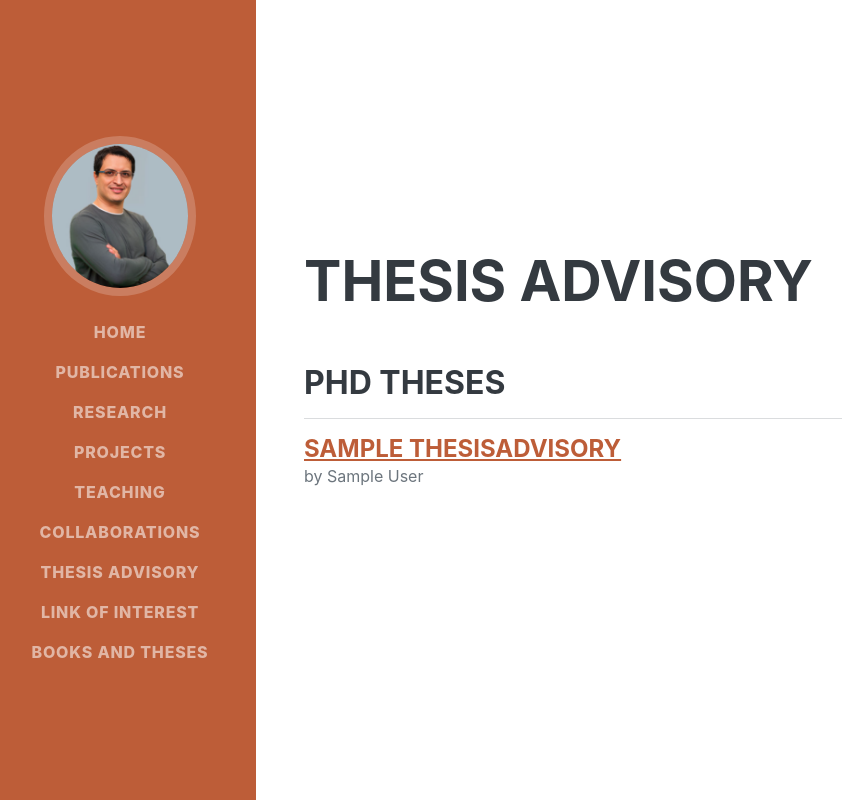
After one commit to mavergarah/diegopeluffo_app, a Django app: page /prolaborations/thesis_advisory/ in a window 1280 px wide. The commit adds this page. Shown: the whole page, without its empty margins (16-858 px from the left). Run offline with Django 4.2, Linux system fonts and the light colour scheme; tables that the repository leaves empty hold one stand-in row (values such as "Sample post"); some libraries are stand-ins or nearby versions; some web fonts are replaced.

Commit message:
collaborations, thesis advisory and projects added to website

```diff
--- a/diegopeluffo_app/templates/app/index.html
+++ b/diegopeluffo_app/templates/app/index.html
@@ -30,9 +30,9 @@
                     <li class="nav-item"><a class="nav-link js-scroll-trigger" href="{% url 'publications:journals' %}">Publications</a></li>
                     <li class="nav-item"><a class="nav-link js-scroll-trigger" href="{% url 'personalinfo:research_lines' %}">Research</a></li>
                     <li class="nav-item"><a class="nav-link js-scroll-trigger" href="{% url 'prolaborations:projects' %}">Projects</a></li>
-                    <li class="nav-item"><a class="nav-link js-scroll-trigger" href="#skills">Teaching</a></li>
-                    <li class="nav-item"><a class="nav-link js-scroll-trigger" href="#awards">Collaborations</a></li>
-                    <li class="nav-item"><a class="nav-link js-scroll-trigger" href="#awards">Thesis Advisory</a></li>
+                    <li class="nav-item"><a class="nav-link js-scroll-trigger" href="{% url 'prolaborations:teaching' %}">Teaching</a></li>
+                    <li class="nav-item"><a class="nav-link js-scroll-trigger" href="{% url 'prolaborations:collaborations' %}">Collaborations</a></li>
+                    <li class="nav-item"><a class="nav-link js-scroll-trigger" href="{% url 'prolaborations:thesis_advisory' %}">Thesis Advisory</a></li>
                     <li class="nav-item"><a class="nav-link js-scroll-trigger" href="{% url 'personalinfo:link_interest' %}">Link of Interest</a></li>
                     <li class="nav-item"><a class="nav-link js-scroll-trigger" href="{% url 'publications:books_theses' %}">Books and Theses</a></li>
                 </ul>
--- a/prolaborations/data.py
+++ b/prolaborations/data.py
@@ -5,3 +5,13 @@ KIND_CHOICES = (
     (KIND_CHOICE_C, 'Current'),
     (KIND_CHOICE_P, 'Past'),
 )
+
+THESIS_PHD = 1
+THESIS_MAS = 2
+THESIS_UND = 3
+
+THESIS_CHOICES = (
+    (THESIS_PHD, 'PhD'),
+    (THESIS_MAS, 'Master'),
+    (THESIS_UND, 'Undergraduate'),
+)
--- a/prolaborations/models.py
+++ b/prolaborations/models.py
@@ -1,9 +1,9 @@
 from django.db import models
-from .data import KIND_CHOICES
+from .data import KIND_CHOICES, THESIS_CHOICES
 
 class Project(models.Model):
     title = models.TextField(
-        max_length=200,
+        max_length=400,
         blank=True,
         null=True,
         verbose_name="Project Title",
@@ -23,7 +23,6 @@ class Project(models.Model):
         verbose_name="Project URL"
     )
 
-
     kind_of_project = models.PositiveSmallIntegerField(
         choices=KIND_CHOICES,
         verbose_name='Kind of Project',
@@ -38,3 +37,91 @@ class Project(models.Model):
     class Meta:
         verbose_name = "Project"
         verbose_name_plural = "Projects"
+
+class Collaborations(models.Model):
+    title = models.TextField(
+        max_length=400,
+        blank=True,
+        null=True,
+        verbose_name="Collaboration Title",
+    )
+
+    url = models.URLField(
+        max_length=300,
+        blank=True,
+        null=True,
+        verbose_name="Collaboration URL"
+    )
+
+    def __str__(self):
+        return self.title
+
+    class Meta:
+        verbose_name = "Collaboration"
+        verbose_name_plural = "Collaborations"
+
+class ThesisAdvisory(models.Model):
+    title = models.TextField(
+        max_length=400,
+        blank=True,
+        null=True,
+        verbose_name="Thesis Title",
+    )
+
+    url = models.URLField(
+        max_length=300,
+        blank=True,
+        null=True,
+        verbose_name="Thesis URL"
+    )
+
+    authors = models.TextField(
+        max_length=100,
+        blank=True,
+        null=True,
+        verbose_name="Author",
+    )
+
+    kind_of_thesis = models.PositiveSmallIntegerField(
+        choices=THESIS_CHOICES,
+        verbose_name='Kind of Thesis',
+        null=False,
+        blank=False,
+        default=200
+    )
+
+    def __str__(self):
+        return self.title
+
+    class Meta:
+        verbose_name = "Thesis"
+        verbose_name_plural = "Theses"
+
+class Teaching(models.Model):
+    title = models.TextField(
+        max_length=400,
+        blank=True,
+        null=True,
+        verbose_name="Course Title",
+    )
+
+    description = models.TextField(
+        max_length=3000,
+        blank=True,
+        null=True,
+        verbose_name="Course Description",
+    )
+
+    url = models.URLField(
+        max_length=300,
+        blank=True,
+        null=True,
+        verbose_name="Course URL"
+    )
+
+    def __str__(self):
+        return self.title
+
+    class Meta:
+        verbose_name = "Course"
+        verbose_name_plural = "Courses"
--- /dev/null
+++ b/prolaborations/templates/prolaborations/thesis_advisory.html
@@ -0,0 +1,56 @@
+{% extends "app/index.html" %}
+{% load static %}
+
+{% block title %}Thesis Advisory {% endblock %}
+
+{% block content %}
+  <section class="resume-section" id="research">
+      <div class="resume-section-content">
+          <h2 class="mb-5">Thesis Advisory</h2>
+          {% if phd == True %}
+          <h3 class="mb-0">PhD Theses</h3>
+          <hr>
+          {% for thesis in theses %}
+          {% if thesis.kind_of_thesis == 1 %}
+          <div class="d-flex flex-column flex-md-row justify-content-between mb-5">
+              <div class="flex-grow-1">
+                  <h4 class="mb-0"><a href="{{ thesis.url }}" target="_blank">{{ thesis.title }}</a></h4>
+                  <p>by {{ thesis.authors }}</p>
+              </div>
+          </div>
+          {% endif %}
+          {% endfor %}
+          {% endif %}
+
+          {% if master == True %}
+          <h3 class="mb-0">Master's Final Projets/theses</h3>
+          <hr>
+          {% for thesis in theses %}
+          {% if thesis.kind_of_thesis == 2 %}
+          <div class="d-flex flex-column flex-md-row justify-content-between mb-5">
+              <div class="flex-grow-1">
+                  <h4 class="mb-0"><a href="{{ thesis.url }}" target="_blank">{{ thesis.title }}</a></h4>
+                  <p>by {{ thesis.authors }}</p>
+              </div>
+          </div>
+          {% endif %}
+          {% endfor %}
+          {% endif %}
+
+          {% if under == True %}
+          <h3 class="mb-0">Undergraduate Final Projects/theses</h3>
+          <hr>
+          {% for thesis in theses %}
+          {% if thesis.kind_of_thesis == 3 %}
+          <div class="d-flex flex-column flex-md-row justify-content-between mb-5">
+              <div class="flex-grow-1">
+                  <h4 class="mb-0"><a href="{{ thesis.url }}" target="_blank">{{ thesis.title }}</a></h4>
+                  <p>by {{ thesis.authors }}</p>
+              </div>
+          </div>
+          {% endif %}
+          {% endfor %}
+          {% endif %}
+      </div>
+  </section>
+{% endblock %}
--- a/prolaborations/urls.py
+++ b/prolaborations/urls.py
@@ -4,4 +4,7 @@ from . import views
 app_name = "prolaborations"
 urlpatterns = [
     path('projects/', views.ProjectView, name = 'projects'),
+    path('thesis_advisory/', views.ThesisAdvisoryView, name='thesis_advisory'),
+    path('collaborations/', views.CollaborationsView, name='collaborations'),
+    path('teaching/', views.TeachingView, name='teaching')
 ]
--- a/prolaborations/views.py
+++ b/prolaborations/views.py
@@ -1,11 +1,13 @@
 from django.shortcuts import render
-from prolaborations.models import Project
+from prolaborations.models import Project, Collaborations, ThesisAdvisory, Teaching
 
 def ProjectView(request):
     projects = Project.objects.all()
+    # Assure that there is at least one current or past project in the database
+    # If there is not one of them the template is not going to show that title
 
-    # This is a function to determine if there is current projects and past porjects registered
     def ProjectValidation(x):
+    # This is a function to determine if there is some item in the data base
         variable = False
         for project in projects:
             if project.kind_of_project == x:
@@ -16,7 +18,34 @@ def ProjectView(request):
     current = ProjectValidation(1)
     past = ProjectValidation(2)
 
-    print(current)
-    print(past)
+    return render(request, 'prolaborations/projects.html', {'projects':projects, 'current':current, 'past':past})
 
-    return render(request, 'prolaborations/projects.html', {'projects':projects, 'current':current, 'past':past})
+def ThesisAdvisoryView(request):
+    theses = ThesisAdvisory.objects.all()
+    # Assure that there is at least one current or past project in the database
+    # If there is not one of them the template is not going to show that title
+
+    def ThesisValidation(x):
+    # This is a function to determine if there is some item in the data base
+        variable = False
+        for thesis in theses:
+            if thesis.kind_of_thesis == x:
+                variable = True
+                break
+        return variable
+
+    phd = ThesisValidation(1)
+    master = ThesisValidation(2)
+    undergraduate = ThesisValidation(3)
+
+    return render(request, 'prolaborations/thesis_advisory.html', {'theses':theses, 'phd':phd, 'master':master, 'under':undergraduate})
+
+def CollaborationsView(request):
+    collaborations = Collaborations.objects.all()
+
+    return render(request, 'prolaborations/collaborations.html', {'collaborations':collaborations})
+
+def TeachingView(request):
+    courses = Teaching.objects.all()
+
+    return render(request, 'prolaborations/teaching.html', {'courses':courses})
```
Also changed, not shown: prolaborations/admin.py (+88 -1 lines), prolaborations/templates/prolaborations/collaborations.html (added, +22 -0 lines), prolaborations/templates/prolaborations/teaching.html (added, +21 -0 lines), prolaborations/migrations/0002_collaborations_thesisadvisory_alter_project_title.py (added), prolaborations/migrations/0003_thesisadvisory_kind_of_thesis.py (added), prolaborations/migrations/0004_alter_thesisadvisory_options_thesisadvisory_authors_and_more.py (added), prolaborations/migrations/0005_teaching.py (added).
